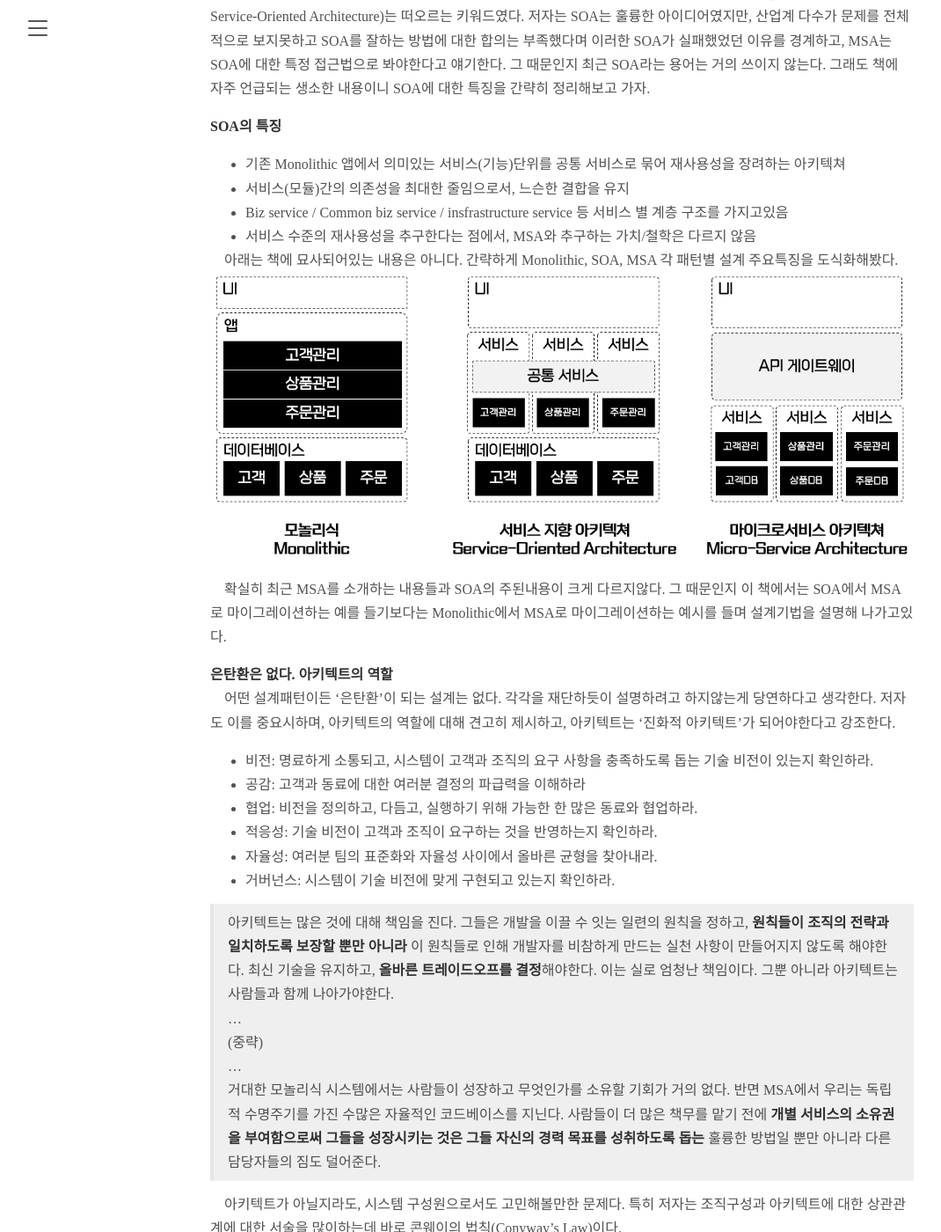
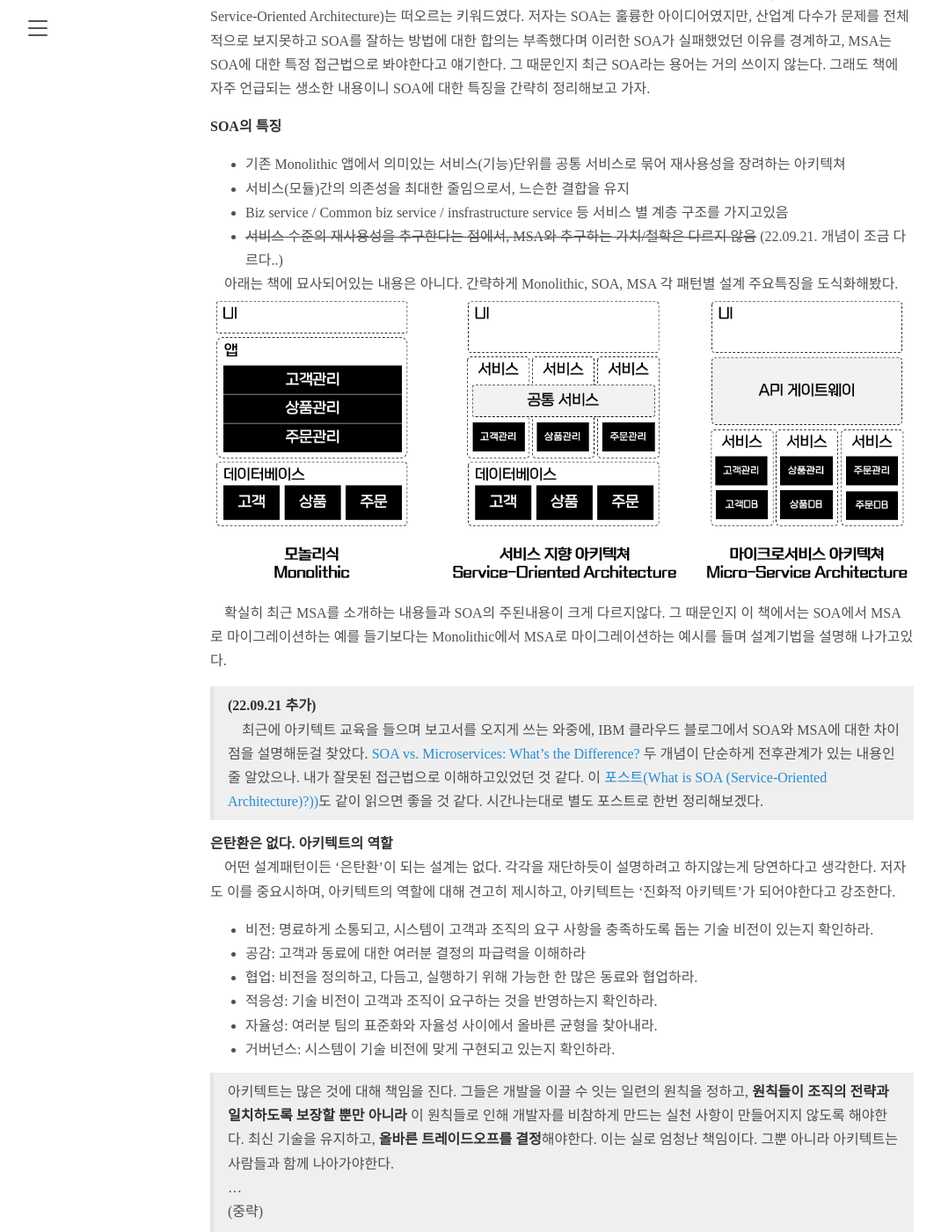
Before and after one commit to chillyMind/chillyMind.github.io, a Jekyll site: the page built from _posts/2022-01-26-Building-Microservices.md, in a window 1280 px wide and 1400 px high, scrolled down 1065 px. Shown: the whole window at 88% size, without its empty margins (1-1071 px from the left). Built offline with Jekyll 4.4.1, drawn with Linux system fonts in a browser that asks for light colours; some web fonts are replaced; some of the changed text lies outside the part shown.

Commit message:
building_MSA_포스트내용추가

```diff
--- a/_posts/2022-01-26-Building-Microservices.md
+++ b/_posts/2022-01-26-Building-Microservices.md
@@ -21,12 +21,16 @@ tags: [책읽기,MSA,아키텍쳐]
 *  기존 Monolithic 앱에서  의미있는 서비스(기능)단위를 공통 서비스로 묶어 재사용성을 장려하는 아키텍쳐
 *  서비스(모듈)간의 의존성을 최대한 줄임으로서, 느슨한 결합을 유지
 *  Biz service / Common biz service / insfrastructure service 등 서비스 별 계층 구조를 가지고있음
-*  서비스 수준의 재사용성을 추구한다는 점에서, MSA와 추구하는 가치/철학은 다르지 않음
+*  ~~서비스 수준의 재사용성을 추구한다는 점에서, MSA와 추구하는 가치/철학은 다르지 않음~~ (22.09.21. 개념이 조금 다르다..)
 
 　아래는 책에 묘사되어있는 내용은 아니다. 간략하게 Monolithic, SOA, MSA 각 패턴별 설계 주요특징을 도식화해봤다.
 ![](/public/img/2022-01-26-Enterprise-Intergration-Patterns_0.PNG)
 
 　확실히 최근 MSA를 소개하는 내용들과 SOA의 주된내용이 크게 다르지않다. 그 때문인지 이 책에서는  SOA에서 MSA로 마이그레이션하는 예를 들기보다는 Monolithic에서 MSA로 마이그레이션하는 예시를 들며 설계기법을 설명해 나가고있다.
+
+
+> **(22.09.21 추가)** <br/>
+　최근에 아키텍트 교육을 들으며 보고서를 오지게 쓰는 와중에, IBM 클라우드 블로그에서 SOA와 MSA에 대한 차이점을 설명해둔걸 찾았다. [SOA vs. Microservices: What’s the Difference?](https://www.ibm.com/cloud/blog/soa-vs-microservices) 두 개념이 단순하게 전후관계가 있는 내용인줄 알았으나. 내가 잘못된 접근법으로 이해하고있었던 것 같다. 이 [포스트(What is SOA (Service-Oriented Architecture)?))](https://www.ibm.com/kr-ko/cloud/learn/soa#toc-soa---pTXVnVY0)도 같이 읽으면 좋을 것 같다. 시간나는대로 별도 포스트로 한번 정리해보겠다.
 
 **은탄환은 없다. 아키텍트의 역할**<br/>
 　어떤 설계패턴이든 '은탄환'이 되는 설계는 없다.  각각을 재단하듯이 설명하려고 하지않는게 당연하다고 생각한다. 저자도 이를 중요시하며, 아키텍트의 역할에 대해 견고히 제시하고, 아키텍트는 '진화적 아키텍트'가 되어야한다고 강조한다.
@@ -187,4 +191,7 @@ ATOM은 Atom Syndication Format과 Atom Publishcation Protocol을 지칭한다.
 
 
 
+
+https://www.ibm.com/kr-ko/cloud/learn/soa#toc-soa---pTXVnVY0
+
 <hr/>
```
